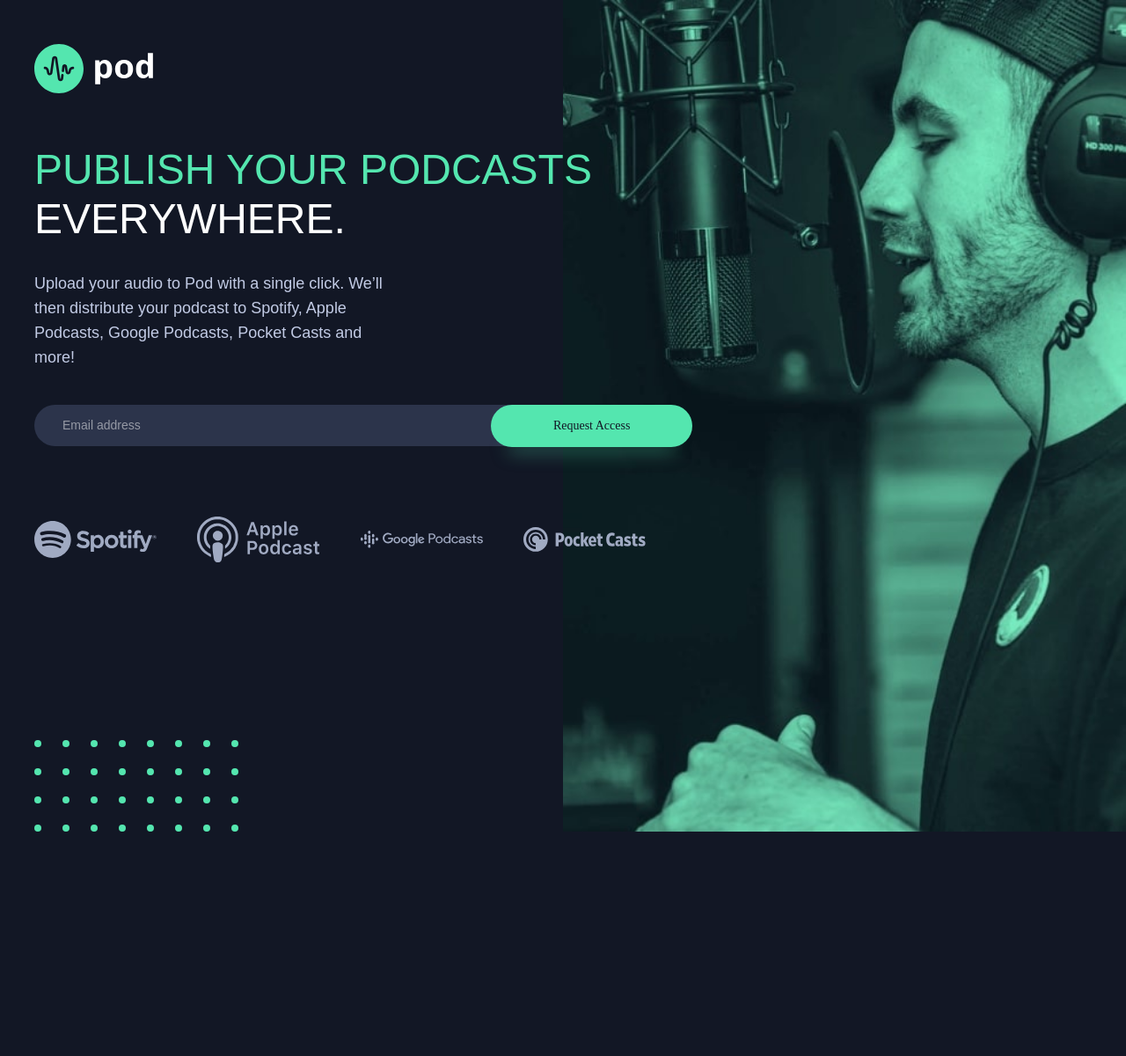
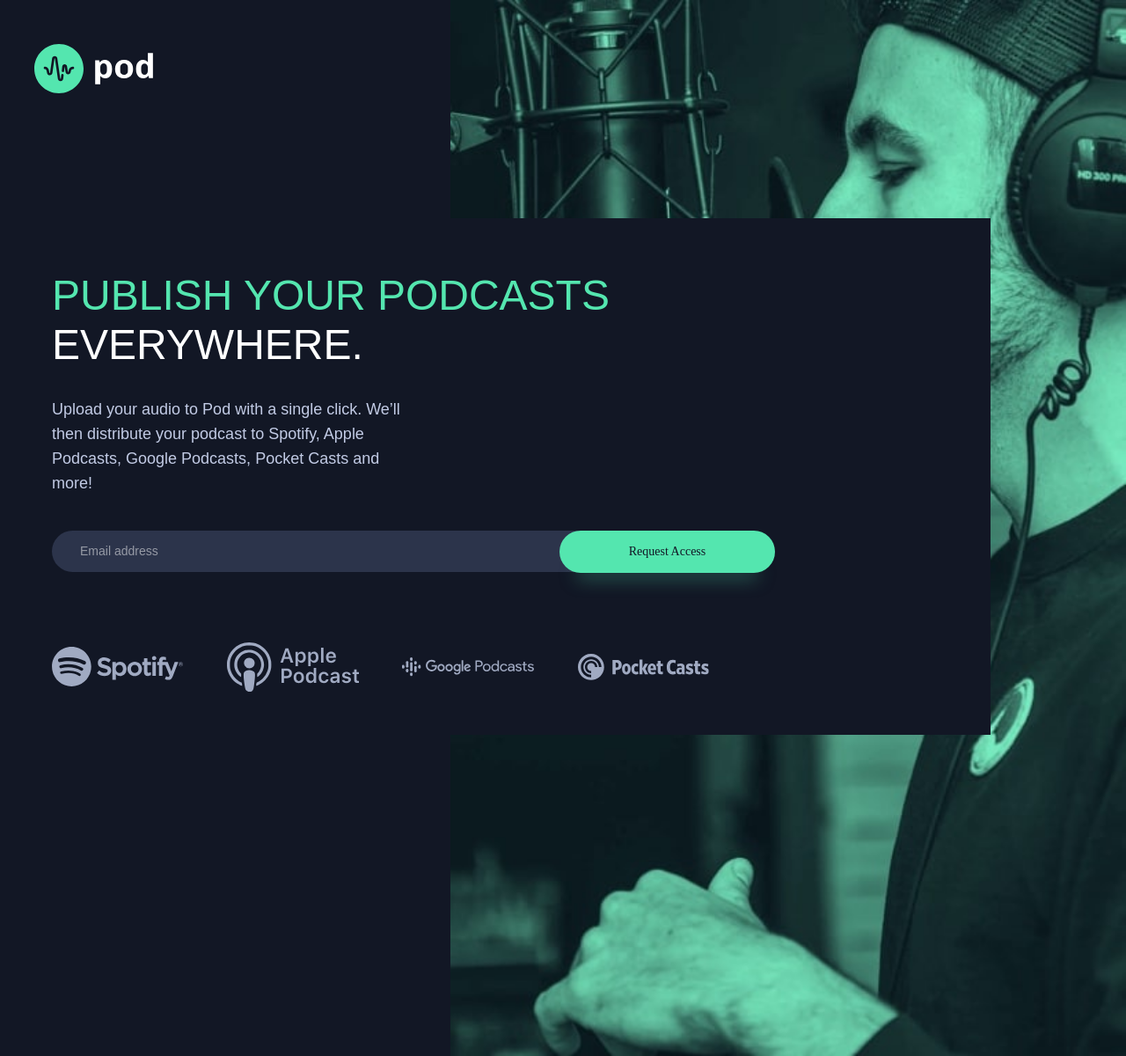
Before and after one commit to Baqari-Fruidze/I---Pod-request-access-landing-page, a plain HTML site: page index.html in a window 1280 px wide. Shown: the top 1200 px of the page at 88% size. Before the commit the page ends 945 px from the top, so only its background shows below. Drawn offline with Linux system fonts and the light colour scheme; a web font is replaced by a local one.

Commit message:
maybe tablet done

```diff
--- a/style.css
+++ b/style.css
@@ -109,7 +109,7 @@ header {
     padding: 5rem 0 0 3.9rem;
     background-image: url(./assets/tablet/image-host.jpg);
     background-repeat: no-repeat;
-    background-size: 50%;
+    background-size: 60%;
     background-position: top right;
   }
   .desktop-logo {
@@ -165,11 +165,18 @@ header {
     display: flex;
     flex-direction: column;
   }
-  .middle-biggest-div {
-    width: 80%;
-  }
+
   .dots {
     display: block;
-    margin-top: 15.3rem;
+    margin-top: 37.3rem;
+  }
+  .middle-biggest-div {
+    width: 86%;
+    background: #121725;
+    margin-top: 14rem;
+    margin-left: 2rem;
+    padding-top: 6rem;
   }
 }
+@media (min-width: 90rem) {
+}
```
